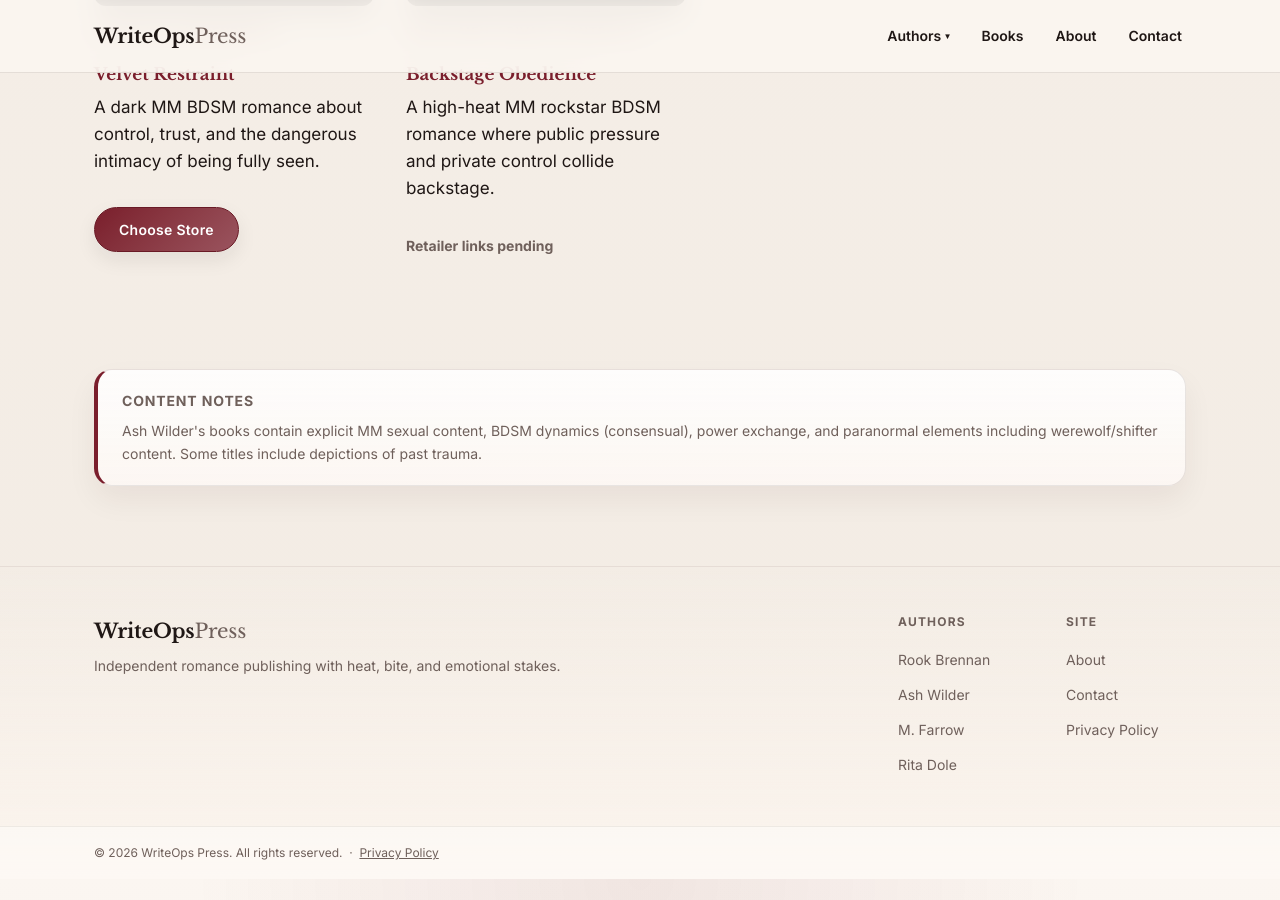
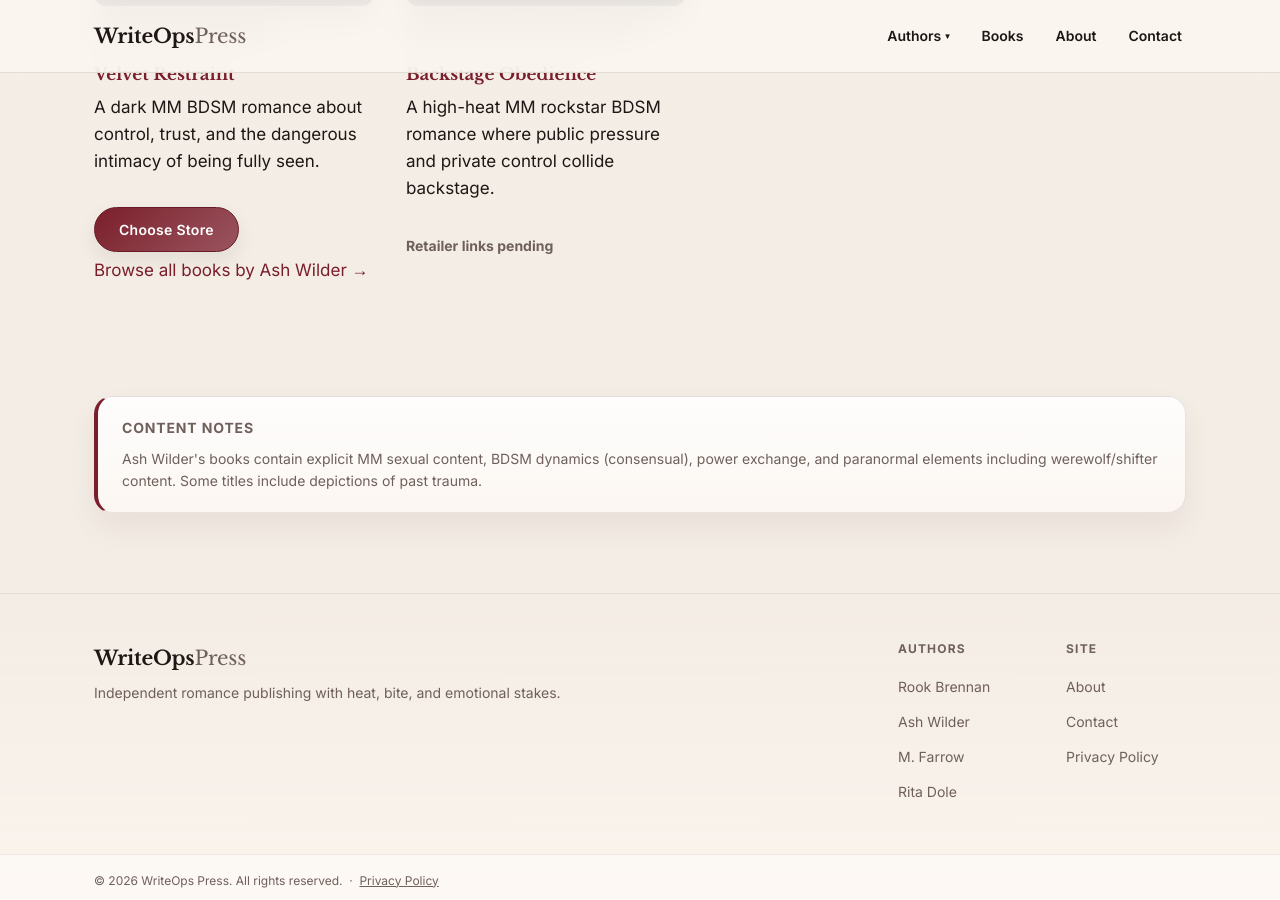
Before and after one commit to Tasutherland/WriteOpsPress, a Jekyll site: the page built from pen-names/ash-wilder.md, in a window 1280 px wide and 900 px high, scrolled down 1737 px. Built offline with Jekyll 4.4.1, drawn with Linux system fonts in a browser that asks for light colours; grey boxes are pictures that could not be loaded.

Commit message:
Improve catalog navigation and search discovery: _includes/featured-books.html

```diff
--- a/_includes/featured-books.html
+++ b/_includes/featured-books.html
@@ -12,6 +12,7 @@
       {% include book-tile.html book=book pen_id=include.pen_id %}
     {% endfor %}
   </div>
+  <p class="catalog-more"><a href="{{ '/books/' | relative_url }}#{{ include.pen_id }}">Browse all books by {{ page.title }} →</a></p>
   {% else %}
   <div class="books-coming-soon">
     <p>Books coming soon.</p>
```
